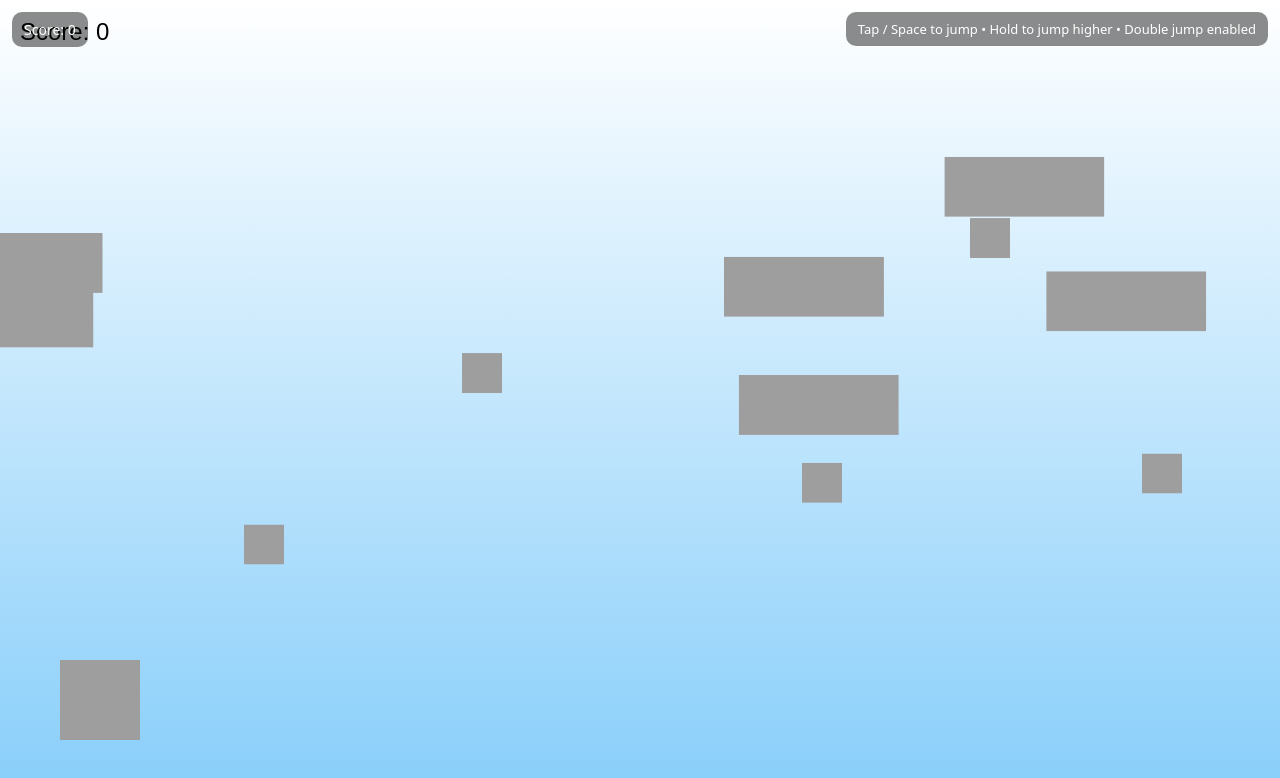
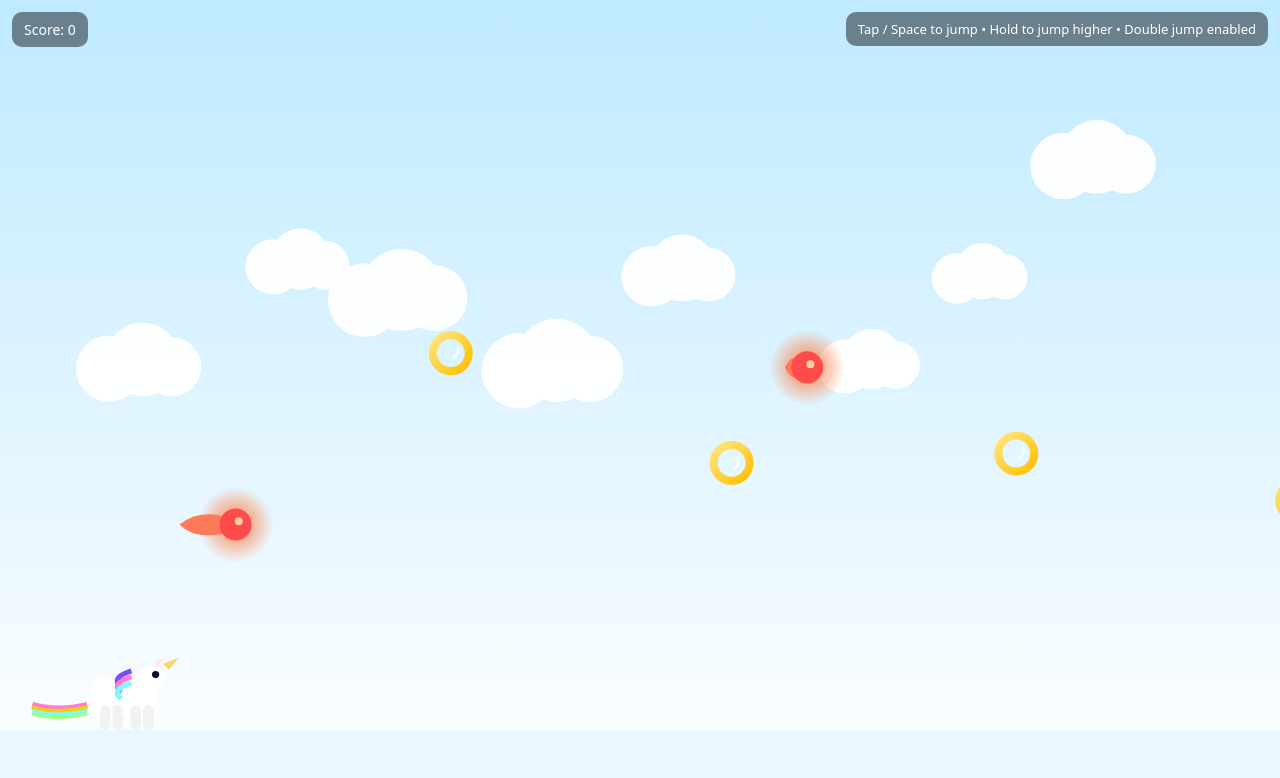
Before and after one commit to Michmurray/unicorn-jumper-test, a plain HTML site: page index.html in a window 1280 px wide. Drawn offline with Linux system fonts and the light colour scheme.

Commit message:
Update index.html

```diff
--- a/index.html
+++ b/index.html
@@ -1,36 +1,35 @@
 <!DOCTYPE html>
 <html lang="en">
 <head>
-<meta charset="UTF-8">
-<meta name="viewport" content="width=device-width, initial-scale=1.0">
-<title>Unicorn Jumper – Reachable Rings</title>
+<meta charset="UTF-8" />
+<meta name="viewport" content="width=device-width, initial-scale=1.0"/>
+<title>Unicorn Jumper — Polished Visuals</title>
 <style>
-  body { margin:0; background:linear-gradient(to top,#c6f0ff,#ffffff); overflow:hidden; font-family:system-ui,-apple-system,Segoe UI,Roboto,Arial,sans-serif; }
-  canvas { display:block; background:linear-gradient(to top,#87cefa,#ffffff); }
-  .hud{position:fixed;left:12px;top:12px;background:rgba(0,0,0,.45);color:#fff;border-radius:10px;padding:8px 12px;font-size:14px}
-  .hint{position:fixed;right:12px;top:12px;background:rgba(0,0,0,.45);color:#fff;border-radius:10px;padding:8px 12px;font-size:13px}
+  html,body{height:100%;margin:0;font-family:system-ui,-apple-system,Segoe UI,Roboto,Arial,sans-serif}
+  body{background:linear-gradient(#bfeaff,#ffffff);overflow:hidden}
+  canvas{display:block;width:100vw;height:100vh}
+  .hud{position:fixed;left:12px;top:12px;background:rgba(0,0,0,.45);color:#fff;border-radius:10px;padding:8px 12px;font-size:14px;z-index:10}
+  .hint{position:fixed;right:12px;top:12px;background:rgba(0,0,0,.45);color:#fff;border-radius:10px;padding:8px 12px;font-size:13px;z-index:10}
 </style>
 </head>
 <body>
-<canvas id="gameCanvas"></canvas>
+<canvas id="c"></canvas>
 <div class="hud">Score: <span id="score">0</span></div>
 <div class="hint">Tap / Space to jump • Hold to jump higher • Double jump enabled</div>
+
 <script>
-const canvas = document.getElementById('gameCanvas');
+const canvas = document.getElementById('c');
 const ctx = canvas.getContext('2d');
+const scoreEl = document.getElementById('score');
+
 function resize(){ canvas.width = innerWidth; canvas.height = innerHeight; }
 addEventListener('resize', resize); resize();
 
-let unicorn = {
-  x: 60,
-  y: canvas.height - 150,
-  w: 80, h: 80,
-  dy: 0,
-  gravity: 0.65,      // lighter gravity for higher arc
-  jumpPower: -18,     // stronger jump
-  grounded: false,
-  canDouble: true,    // allows one extra jump in air
-  jumping: false      // for variable jump height
+/* ===== Game State ===== */
+const unicorn = {
+  x: 80, y: canvas.height - 150, w: 90, h: 72,
+  dy: 0, gravity: 0.60, jumpPower: -18,
+  grounded: false, canDouble: true, jumping: false, faceRight: true
 };
 
 let clouds = [];
@@ -39,80 +38,238 @@ let fireballs = [];
 let score = 0;
 let gameOver = false;
 let spaceHeld = false;
+let last = performance.now();
 
-// Simple visuals (hosted images kept to avoid heavy base64)
-const unicornImg = new Image(); unicornImg.src = 'https://i.ibb.co/q9VZPt7/unicorn.png';
-const cloudImg   = new Image(); cloudImg.src   = 'https://i.ibb.co/n8b02q1/cloud.png';
-const ringImg    = new Image(); ringImg.src    = 'https://i.ibb.co/b1b8dYV/coin.png';
-const fireImg    = new Image(); fireImg.src    = 'https://i.ibb.co/6tn5ZBd/fireball.png';
-
-// clouds
-for(let i=0;i<6;i++){
-  clouds.push({ x: Math.random()*canvas.width, y: Math.random()*canvas.height*0.45+canvas.height*0.1, w: 160, h: 60, s: 0.5+Math.random()*0.8 });
+/* ===== Init Clouds ===== */
+for(let i=0;i<8;i++){
+  clouds.push({
+    x: Math.random()*canvas.width,
+    y: Math.random()*canvas.height*0.45 + canvas.height*0.1,
+    r: 28 + Math.random()*18,
+    s: 0.3 + Math.random()*0.5
+  });
 }
 
-// INPUT
+/* ===== Input ===== */
 function tryJump(){
-  // initial jump
   if(unicorn.grounded){
     unicorn.dy = unicorn.jumpPower;
     unicorn.grounded = false;
     unicorn.canDouble = true;
     unicorn.jumping = true;
-    return;
-  }
-  // double jump
-  if(unicorn.canDouble){
-    unicorn.dy = unicorn.jumpPower * 0.9; // slightly weaker second jump
+  }else if(unicorn.canDouble){
+    unicorn.dy = unicorn.jumpPower * 0.9;
     unicorn.canDouble = false;
     unicorn.jumping = true;
   }
 }
-function endJump(){
-  unicorn.jumping = false;
-}
+function endJump(){ unicorn.jumping = false; }
 
 addEventListener('keydown', e=>{
   if(e.code === 'Space'){ if(!spaceHeld){ tryJump(); } spaceHeld = true; }
+  if(e.code === 'ArrowRight'){ unicorn.faceRight = true; }
+  if(e.code === 'ArrowLeft'){ unicorn.faceRight = false; }
+  if(gameOver && (e.code==='KeyR' || e.code==='Space')) location.reload();
 });
-addEventListener('keyup', e=>{
-  if(e.code === 'Space'){ spaceHeld = false; endJump(); }
-});
-addEventListener('touchstart', e=>{ e.preventDefault(); tryJump(); spaceHeld = true; }, {passive:false});
-addEventListener('touchend',   e=>{ e.preventDefault(); spaceHeld = false; endJump(); }, {passive:false});
+addEventListener('keyup', e=>{ if(e.code === 'Space'){ spaceHeld = false; endJump(); }});
+addEventListener('touchstart', e=>{ e.preventDefault(); if(gameOver){ location.reload(); } else { tryJump(); spaceHeld=true; } }, {passive:false});
+addEventListener('touchend',   e=>{ e.preventDefault(); spaceHeld=false; endJump(); }, {passive:false});
 
-// Spawners
+/* ===== Spawners ===== */
+let ringT=0, fireT=0, difficulty=1, diffT=0;
 function spawnRing(){
-  // Reachable band: 35%–70% of screen height
-  const y = Math.random()*(canvas.height*0.35) + canvas.height*0.35;
-  rings.push({ x: canvas.width + 50, y, w: 40, h: 40, s: 4 });
+  const y = Math.random()*(canvas.height*0.35) + canvas.height*0.35; // 35–70% height
+  rings.push({ x: canvas.width + 60, y, r: 18, s: 3.6 + 0.3*difficulty });
 }
 function spawnFireball(){
   const y = Math.random()*(canvas.height*0.5) + canvas.height*0.2;
-  fireballs.push({ x: canvas.width + 50, y, w: 40, h: 40, s: 6 });
+  fireballs.push({
+    x: canvas.width + 60,
+    y, r: 16, s: 5.2 + 0.35*difficulty,
+    t: Math.random()*1000 // for flicker
+  });
 }
-let ringTimer = 0, fireTimer = 0;
 
-function update(dt){
-  // bg
+/* ===== Drawing Helpers ===== */
+function drawCloud(x,y,r){
+  ctx.fillStyle = 'rgba(255,255,255,0.95)';
+  ctx.beginPath();
+  ctx.arc(x, y, r, 0, Math.PI*2);
+  ctx.arc(x+r*0.8, y+r*0.2, r*0.8, 0, Math.PI*2);
+  ctx.arc(x-r*0.9, y+r*0.25, r*0.9, 0, Math.PI*2);
+  ctx.fill();
+}
+
+function drawRing(x,y,r){
+  // gold ring with shine
+  ctx.lineWidth = Math.max(4, r*0.45);
+  const g = ctx.createLinearGradient(x-r,y-r,x+r,y+r);
+  g.addColorStop(0,'#ffe680');
+  g.addColorStop(1,'#ffbf00');
+  ctx.strokeStyle = g;
+  ctx.beginPath();
+  ctx.arc(x,y,r,0,Math.PI*2);
+  ctx.stroke();
+  // spec highlight
+  ctx.lineWidth = Math.max(2, r*0.18);
+  ctx.strokeStyle = 'rgba(255,255,255,0.7)';
+  ctx.beginPath();
+  ctx.arc(x-r*0.2,y-r*0.2,r*0.6, -0.3, 1.0);
+  ctx.stroke();
+}
+
+function drawFireball(obj, t){
+  const {x,y,r} = obj;
+  const flick = Math.sin((t+obj.t)/90)*0.6 + 1;
+  const tail = r*2.6 * flick;
+
+  // tail glow
+  const grad = ctx.createRadialGradient(x, y, 0, x, y, r+22);
+  grad.addColorStop(0, 'rgba(255,120,60,0.95)');
+  grad.addColorStop(1, 'rgba(255,120,60,0)');
+  ctx.fillStyle = grad;
+  ctx.beginPath(); ctx.arc(x, y, r+22, 0, Math.PI*2); ctx.fill();
+
+  // comet tail
+  ctx.fillStyle = '#ff7a59';
+  ctx.beginPath();
+  ctx.moveTo(x - tail, y);
+  ctx.quadraticCurveTo(x - tail*0.6, y - r*1.1, x - r*0.2, y - r*0.3);
+  ctx.lineTo(x - r*0.1, y + r*0.4);
+  ctx.quadraticCurveTo(x - tail*0.7, y + r*1.1, x - tail, y);
+  ctx.closePath(); ctx.fill();
+
+  // core
+  ctx.fillStyle = '#ff4b4b';
+  ctx.beginPath(); ctx.arc(x, y, r, 0, Math.PI*2); ctx.fill();
+
+  // tiny spark
+  ctx.fillStyle = 'rgba(255,230,180,0.85)';
+  ctx.beginPath(); ctx.arc(x+r*0.2, y-r*0.2, r*0.25, 0, Math.PI*2); ctx.fill();
+}
+
+function drawUnicorn(u, t){
+  // subtle bob while airborne
+  const bob = u.grounded ? 0 : Math.sin(t/120)*1.5;
+
+  ctx.save();
+  ctx.translate(u.x, u.y + bob);
+
+  // shadow
+  ctx.fillStyle = 'rgba(0,0,0,0.12)';
+  ctx.beginPath();
+  ctx.ellipse(u.w*0.45, u.h+12, u.w*0.4, 10, 0, 0, Math.PI*2);
+  ctx.fill();
+
+  // tail (rainbow)
+  const tailX = u.faceRight ? u.w*0.08 : u.w*0.92;
+  for(let i=0;i<4;i++){
+    const colors=['#ff7ad9','#ffcc00','#7afcff','#9dff7a'];
+    ctx.strokeStyle = colors[i];
+    ctx.lineWidth = 6 - i;
+    ctx.beginPath();
+    const dir = u.faceRight ? -1 : 1;
+    ctx.moveTo(tailX, u.h*0.65 + i*3);
+    ctx.quadraticCurveTo(tailX + dir*30, u.h*0.75 + i*3, tailX + dir*55, u.h*0.65 + i*3);
+    ctx.stroke();
+  }
+
+  // body
+  ctx.fillStyle = '#ffffff';
+  roundRect( ctx, u.faceRight?u.w*0.12:u.w*0.08, u.h*0.25, u.w*0.72, u.h*0.55, 14, true );
+
+  // legs
+  ctx.fillStyle = '#f2f2f2';
+  const legW = u.w*0.12, legH = u.h*0.35;
+  const legX = [u.w*0.22, u.w*0.36, u.w*0.56, u.w*0.70];
+  for(let i=0;i<4;i++){
+    roundRect(ctx, legX[i], u.h*0.65, legW, legH, 6, true);
+  }
+
+  // head
+  const headX = u.faceRight? u.w*0.66 : u.w*0.22;
+  ctx.fillStyle = '#ffffff';
+  roundRect(ctx, headX, u.h*0.1, u.w*0.28, u.h*0.34, 12, true);
+
+  // ear
+  ctx.fillStyle = '#ffe3f4';
+  ctx.beginPath();
+  const earX = u.faceRight? headX + u.w*0.18 : headX + u.w*0.06;
+  ctx.moveTo(earX, u.h*0.05);
+  ctx.lineTo(earX + (u.faceRight?10:-10), u.h*0.00);
+  ctx.lineTo(earX + (u.faceRight?0:0), u.h*0.14);
+  ctx.closePath(); ctx.fill();
+
+  // horn
+  ctx.fillStyle = '#ffd166';
+  ctx.beginPath();
+  const hornBaseX = u.faceRight? headX + u.w*0.26 : headX + u.w*0.02;
+  ctx.moveTo(hornBaseX, u.h*0.08);
+  ctx.lineTo(hornBaseX + (u.faceRight?16:-16), u.h*0.00);
+  ctx.lineTo(hornBaseX + (u.faceRight?6:-6),  u.h*0.16);
+  ctx.closePath(); ctx.fill();
+
+  // mane (3 strokes)
+  const maneColors=['#7a4bff','#ff7ad9','#7afcff'];
+  for(let i=0;i<3;i++){
+    ctx.strokeStyle = maneColors[i];
+    ctx.lineWidth = 5;
+    ctx.beginPath();
+    const mx = u.faceRight ? headX-8 : headX+u.w*0.28+8;
+    const dir = u.faceRight? -1: 1;
+    ctx.moveTo(mx, u.h*0.18 + i*6);
+    ctx.quadraticCurveTo(mx + dir*22, u.h*0.28 + i*6, mx + dir*10, u.h*0.40 + i*6);
+    ctx.stroke();
+  }
+
+  // eye
+  const eyeX = u.faceRight? headX + u.w*0.18 : headX + u.w*0.08;
+  ctx.fillStyle = '#0b1020';
+  ctx.beginPath(); ctx.arc(eyeX, u.h*0.23, 3.6, 0, Math.PI*2); ctx.fill();
+
+  ctx.restore();
+}
+
+function roundRect(ctx,x,y,w,h,r,fill){
+  ctx.beginPath();
+  ctx.moveTo(x+r,y);
+  ctx.arcTo(x+w,y,x+w,y+h,r);
+  ctx.arcTo(x+w,y+h,x,y+h,r);
+  ctx.arcTo(x,y+h,x,y,r);
+  ctx.arcTo(x,y,x+w,y,r);
+  if(fill) ctx.fill(); else ctx.stroke();
+}
+
+/* ===== Collision ===== */
+function collideRectCircle(rx,ry,rw,rh,cx,cy,cr){
+  const testX = Math.max(rx, Math.min(cx, rx+rw));
+  const testY = Math.max(ry, Math.min(cy, ry+rh));
+  const dx = cx - testX, dy = cy - testY;
+  return (dx*dx + dy*dy) <= cr*cr;
+}
+
+/* ===== Main Loop ===== */
+function update(now){
+  const dt = Math.min(50, now - last); last = now;
+
+  // background
   ctx.clearRect(0,0,canvas.width,canvas.height);
 
-  // parallax clouds
+  // clouds
   clouds.forEach(c=>{
     c.x -= c.s;
-    if(c.x + c.w < -40){ c.x = canvas.width + 80; c.y = Math.random()*canvas.height*0.45+canvas.height*0.1; c.s = 0.5+Math.random()*0.8; }
-    ctx.drawImage(cloudImg, c.x, c.y, c.w, c.h);
+    if(c.x < -120){ c.x = canvas.width + 120; c.y = Math.random()*canvas.height*0.45 + canvas.height*0.1; c.r = 24 + Math.random()*20; }
+    drawCloud(c.x,c.y,c.r);
   });
 
-  // physics: variable jump height (hold to go higher)
-  // while going up (dy<0) and jump is held, reduce gravity effect
-  let effectiveGravity = unicorn.gravity;
-  if(unicorn.dy < 0 && spaceHeld){ effectiveGravity *= 0.35; } // sustain jump while held
-  unicorn.dy += effectiveGravity;
+  // unicorn physics (variable jump height)
+  let g = unicorn.gravity;
+  if(unicorn.dy < 0 && spaceHeld) g *= 0.35; // sustain rise while held
+  unicorn.dy += g;
   unicorn.y  += unicorn.dy;
 
   // floor
-  const floorY = canvas.height - 60;
+  const floorY = canvas.height - 70;
   if(unicorn.y + unicorn.h >= floorY){
     unicorn.y = floorY - unicorn.h;
     unicorn.dy = 0;
@@ -122,59 +279,50 @@ function update(dt){
     unicorn.grounded = false;
   }
 
-  // draw unicorn
-  ctx.drawImage(unicornImg, unicorn.x, unicorn.y, unicorn.w, unicorn.h);
-
   // spawn cadence
-  ringTimer += dt; fireTimer += dt;
-  if(ringTimer > 1400){ spawnRing(); ringTimer = 0; }
-  if(fireTimer > 2000){ spawnFireball(); fireTimer = 0; }
+  ringT += dt; fireT += dt; diffT += dt;
+  if(ringT > 1200){ spawnRing(); ringT = 0; }
+  if(fireT > 1700){ spawnFireball(); fireT = 0; }
+  if(diffT > 20000){ difficulty = Math.min(3, difficulty+0.2); diffT = 0; }
 
   // rings
   for(let i=rings.length-1;i>=0;i--){
     const r = rings[i]; r.x -= r.s;
-    ctx.drawImage(ringImg, r.x, r.y, r.w, r.h);
-    if(collide(unicorn, r)){ rings.splice(i,1); score += 10; }
-    else if(r.x + r.w < -10){ rings.splice(i,1); }
+    drawRing(r.x, r.y, r.r);
+    if(collideRectCircle(unicorn.x,unicorn.y,unicorn.w,unicorn.h, r.x,r.y,r.r)){
+      rings.splice(i,1); score += 10; scoreEl.textContent = score;
+    }else if(r.x + r.r < -10){ rings.splice(i,1); }
   }
 
   // fireballs
   for(let i=fireballs.length-1;i>=0;i--){
     const f = fireballs[i]; f.x -= f.s;
-    ctx.drawImage(fireImg, f.x, f.y, f.w, f.h);
-    if(collide(unicorn, f)){ gameOver = true; }
-    else if(f.x + f.w < -10){ fireballs.splice(i,1); }
+    drawFireball(f, now);
+    if(collideRectCircle(unicorn.x,unicorn.y,unicorn.w,unicorn.h, f.x,f.y,f.r)){
+      gameOver = true;
+    }else if(f.x + f.r < -10){ fireballs.splice(i,1); }
   }
 
-  // score
-  ctx.fillStyle = "#000"; ctx.font = "24px Arial";
-  ctx.fillText("Score: " + score, 20, 40);
+  // unicorn
+  drawUnicorn(unicorn, now);
 
-  if(gameOver){
-    ctx.fillStyle = "rgba(0,0,0,.55)";
+  // ground strip
+  ctx.fillStyle = '#e9f7ff';
+  ctx.fillRect(0, floorY, canvas.width, canvas.height - floorY);
+
+  if(!gameOver){ requestAnimationFrame(update); }
+  else{
+    ctx.fillStyle = 'rgba(0,0,0,.55)';
     ctx.fillRect(0,0,canvas.width,canvas.height);
-    ctx.fillStyle = "#fff"; ctx.font = "bold 42px Arial";
-    ctx.fillText("Game Over", canvas.width/2 - 110, canvas.height/2 - 10);
-    ctx.font = "24px Arial";
-    ctx.fillText("Tap or press R to restart", canvas.width/2 - 140, canvas.height/2 + 30);
+    ctx.fillStyle = '#fff';
+    ctx.font = 'bold 44px Arial';
+    ctx.fillText('Game Over', canvas.width/2 - 120, canvas.height/2 - 10);
+    ctx.font = '20px Arial';
+    ctx.fillText('Press R or Tap to Restart', canvas.width/2 - 120, canvas.height/2 + 26);
   }
 }
 
-function collide(a,b){
-  return a.x < b.x + b.w && a.x + a.w > b.x && a.y < b.y + b.h && a.y + a.h > b.y;
-}
-
-let prev = performance.now();
-function loop(now){
-  const dt = Math.min(50, now - prev); prev = now;
-  if(!gameOver) update(dt);
-  requestAnimationFrame(loop);
-}
-requestAnimationFrame(loop);
-
-// Restart
-addEventListener('keydown', e=>{ if(gameOver && e.code==='KeyR'){ location.reload(); } });
-addEventListener('touchstart', ()=>{ if(gameOver){ location.reload(); } }, {passive:false});
+requestAnimationFrame(update);
 </script>
 </body>
 </html>
```
